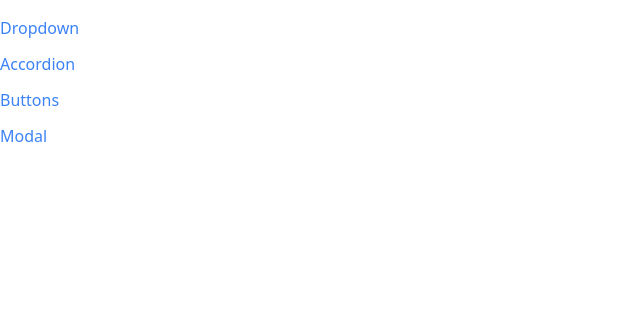
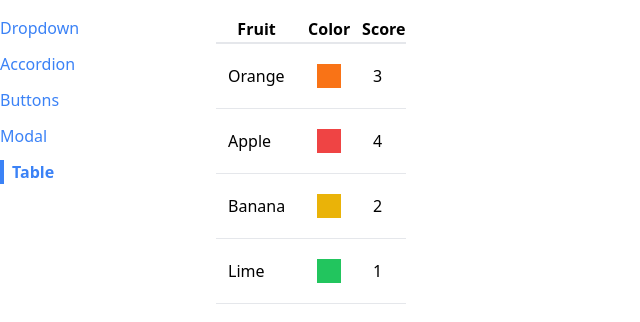
Before and after one commit to TIDIALLO/react-and-redux-repository, a React (Create React App) app in the folder comps/: page /table in a window 1280 px wide. Shown: the top 322 px of the page, without its empty margins (0-640 px from the left). Built offline with nearby package versions, Linux system fonts and the light colour scheme.

Commit message:
Make a feature-full data table

```diff
--- a/comps/src/App.js
+++ b/comps/src/App.js
@@ -4,6 +4,7 @@
 import DropdownPage from "./pages/DropdownPage";
 import ButtonPage from "./pages/ButtonPage";
 import ModalPage from "./pages/ModelPage";
+import TablePage from "./pages/TablePage";
 function App() {
      return (
             <div className="container mx-auto grid grid-cols-6 gap-4 mt-4">
@@ -21,9 +22,12 @@
                 <Route path="/modals">
                     <ModalPage  />
                 </Route>
+                <Route path="/table">
+                    <TablePage  />
+                </Route>
             </div>
             </div>
-          );
+        );
 }
 
 export default App;
--- a/comps/src/components/Sidebar.js
+++ b/comps/src/components/Sidebar.js
@@ -5,7 +5,8 @@
         { label: 'Dropdown', path: '/' },
         { label: 'Accordion', path: '/accordion' },
         { label: 'Buttons', path: '/buttons' },
-        { label: 'Modal', path: '/modals' }
+        { label: 'Modal', path: '/modals' },
+        { label: 'Table', path: '/table' }
     ];
 
     const rendereLinks = links.map((link) => {
--- /dev/null
+++ b/comps/src/components/Table.js
@@ -0,0 +1,30 @@
+function Table({data}){
+    const renderedRows = data.map((fruit) =>{
+        return(
+            <tr className="border-b" key = {fruit.name} >
+                <td className="p-3">{fruit.name}</td>
+                <td className="p-3">
+                    <div className={`p-3 m-2  ${fruit.color}`}>
+
+                    </div>
+                </td>
+                <td className="p-3">{fruit.score}</td>
+            </tr>
+        );
+    });
+    return (
+        <table className="table-auto border-spacing-2">
+            <thead>
+                <tr className="border-b-2">
+                    <th>Fruit</th>
+                    <th>Color</th>
+                    <th>Score</th>
+                </tr>
+            </thead>
+            <tbody>
+                {renderedRows}
+            </tbody>
+        </table>
+    )
+};
+export default Table;
--- /dev/null
+++ b/comps/src/pages/TablePage.js
@@ -0,0 +1,17 @@
+import Table from "../components/Table";
+
+function TablePage(){
+    const data = [
+        { name:"Orange", color:"bg-orange-500",score:3},
+        { name:"Apple", color:"bg-red-500",score:4},
+        { name:"Banana", color:"bg-yellow-500",score:2},
+        { name:"Lime", color:"bg-green-500",score:1},
+    ]
+    return(
+        <div>
+            <Table data={data}/>
+        </div>
+    );
+}
+
+export default TablePage;
```
